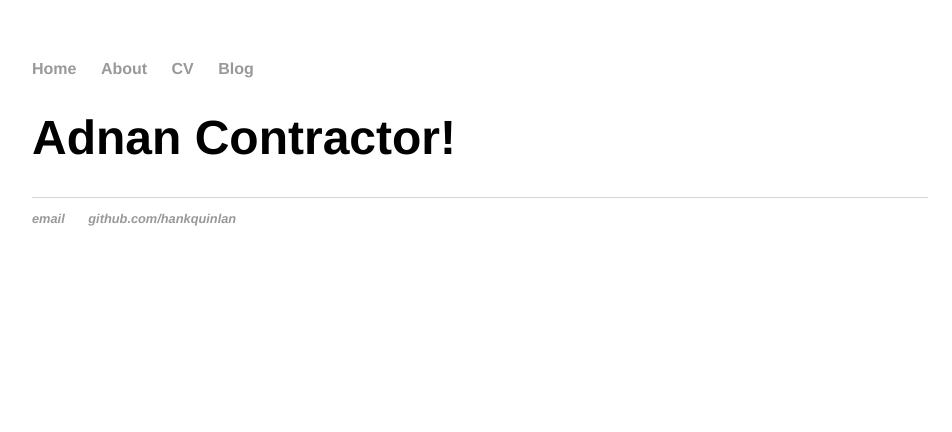
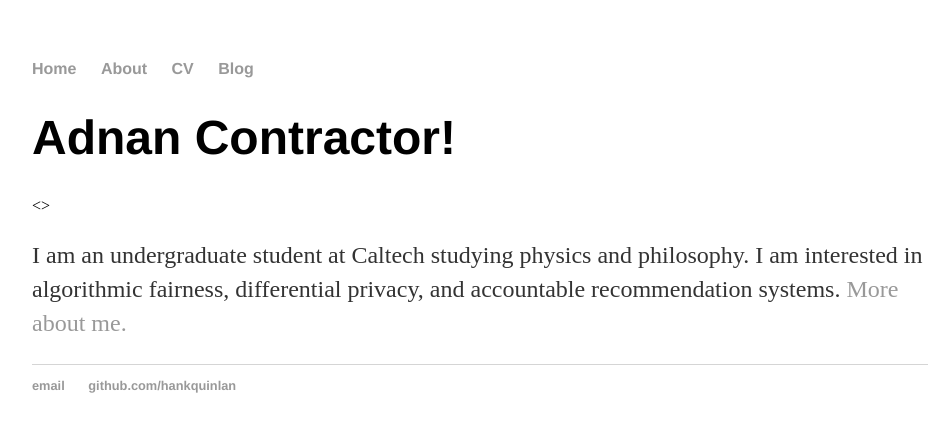
Before and after one commit to acontrac/acontrac.github.io, a Jekyll site: the page built from index.html, in a window 1280 px wide. Shown: the top 432 px of the page, without its empty margins (160-1112 px from the left). Built offline with Jekyll 4.4.1, drawn with Linux system fonts in a browser that asks for light colours.

Commit message:
Update index.html

```diff
--- a/index.html
+++ b/index.html
@@ -4,5 +4,7 @@ title: Adnan Contractor
 ---
 <div class="blurb">
 	<h1>Adnan Contractor!</h1>
-	<I am an undergraduate student at Caltech studying physics and philosophy. I am interested in algorithmic fairness, differential privacy, and accountable recommendation systems.>
+	<>
 </div><!-- /.blurb -->
+<p>I am an undergraduate student at Caltech studying physics and philosophy. I am interested in algorithmic fairness, differential privacy, and accountable recommendation systems. <a href="/about">More about me.</a></p>
+</div><!-- /.blurb -->
```
